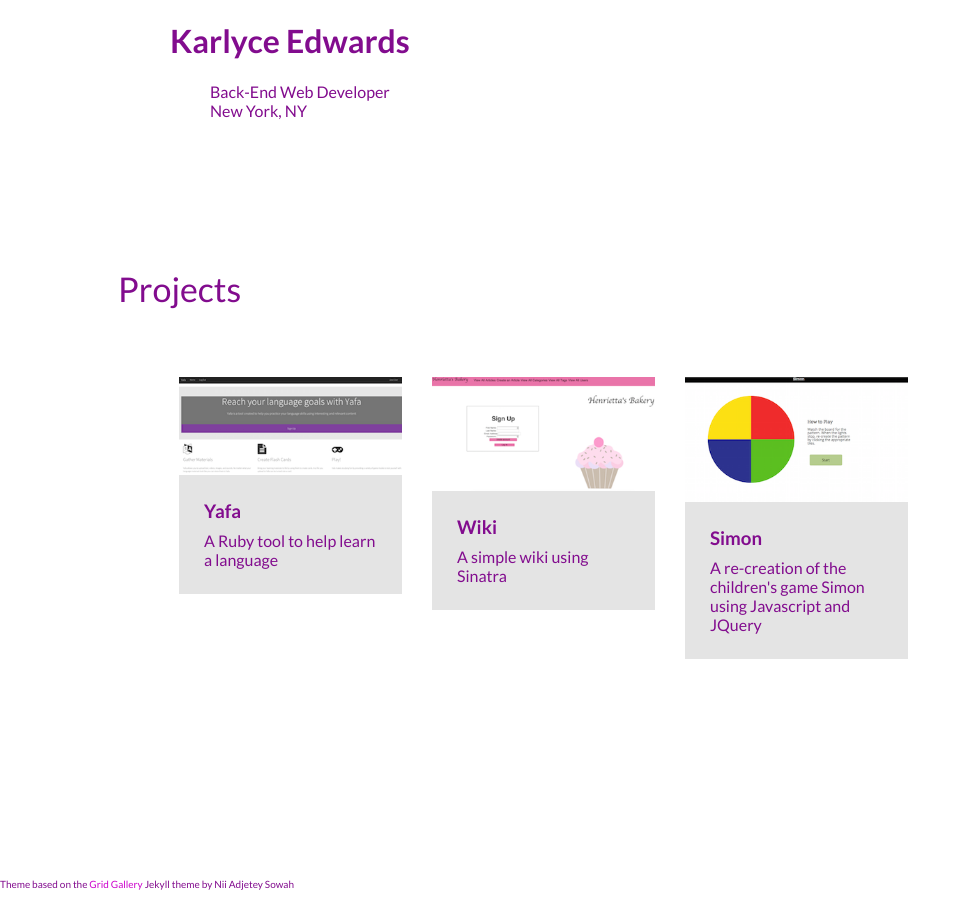
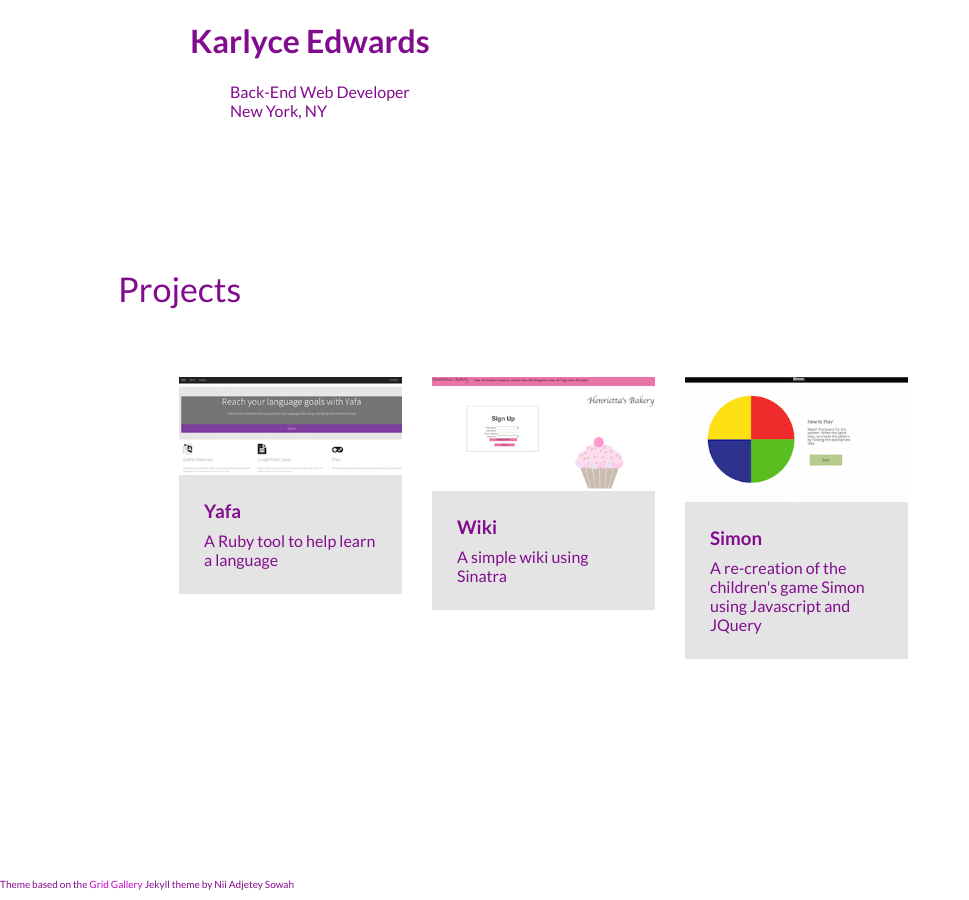
Before and after one commit to KEdwards1/KEdwards1.github.io, a Jekyll site: the page built from index.html, in a window 1280 px wide. Shown: the whole page, without its empty margins (0-969 px from the left). Built offline with Jekyll 4.4.1, drawn with Linux system fonts in a browser that asks for light colours; Markdown is read by kramdown in place of the engine named in the settings.

Commit message:
fixed header spacing

```diff
--- a/css/component.css
+++ b/css/component.css
@@ -255,7 +255,7 @@
 .user-description{
 		min-height: 200px;
 		max-width: 32em;
-		margin-left: 170px;
+		margin-left: 190px;
 }
 
 .user-description ul{
```
Also changed, not shown: 1 other file.
